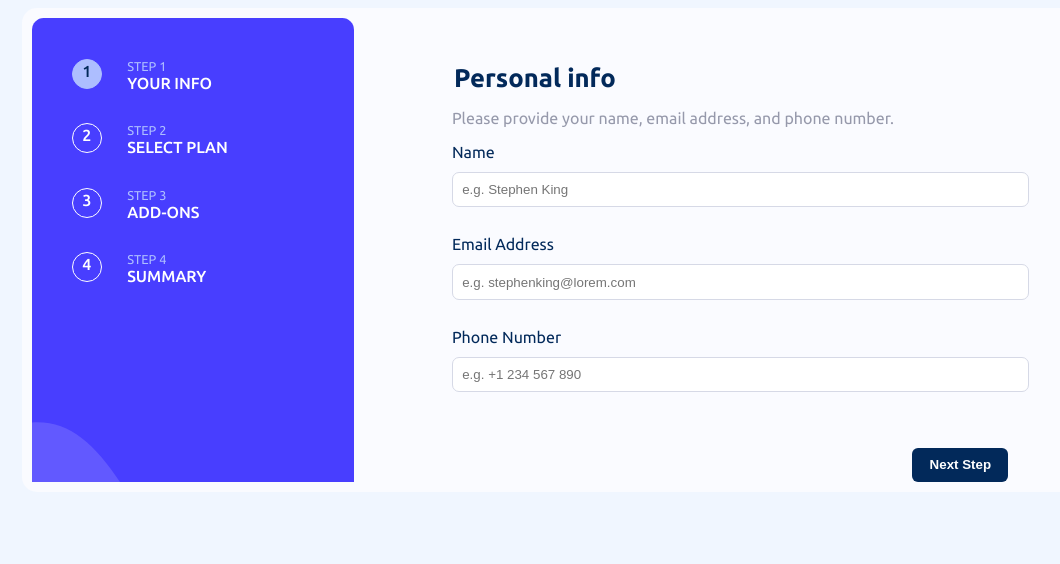
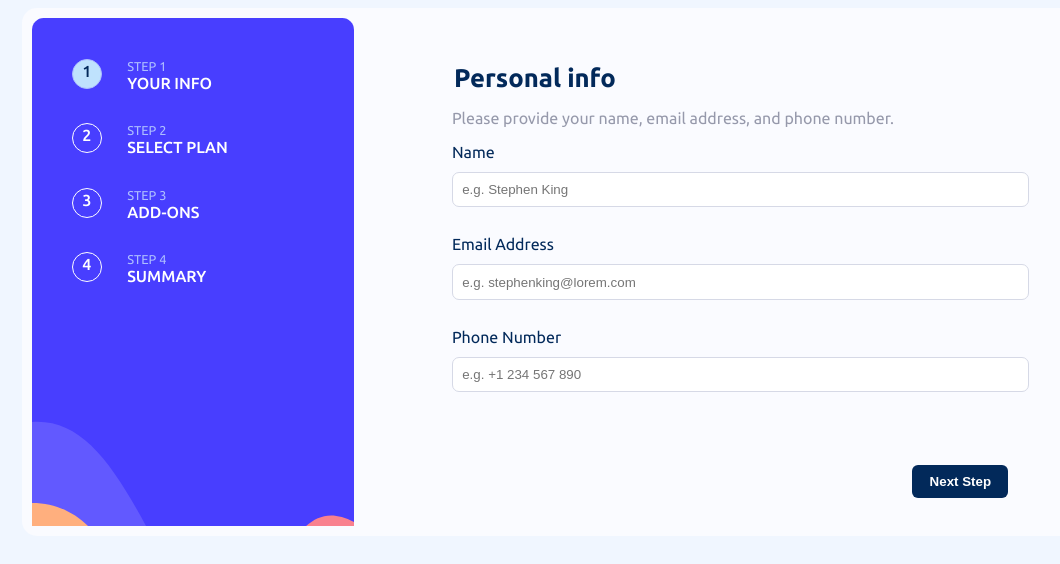
Before and after one commit to rodrfct/multi-step-form, a Vue app: page / in a window 1280 px wide. Shown: the top 564 px of the page, without its empty margins (71-1131 px from the left). Built offline with nearby package versions, Linux system fonts and the light colour scheme.

Commit message:
A bit of style tweaking

```diff
--- a/src/components/Form.vue
+++ b/src/components/Form.vue
@@ -38,6 +38,7 @@ const props = defineProps({
     width: 100%;
     display: grid;
     grid-auto-flow: column;
+    margin-bottom: 5%;
 }
 
 #forward-btn {
@@ -64,7 +65,7 @@ const props = defineProps({
 #form fieldset {
     border: none;
     padding: 0;
-    margin: 8% 0 5% 0;
+    margin: 8% 0 8% 0;
 }
 
 #form legend {
--- a/src/components/Sidebar.vue
+++ b/src/components/Sidebar.vue
@@ -123,7 +123,7 @@ const bgImage = computed(() => {
 }
 
 .active .number {
-    background-color: var(--Pastel-blue);
+    background-color: var(--Light-blue);
     color: var(--Marine-blue);
     border-color: var(--Pastel-blue);
 }
```
